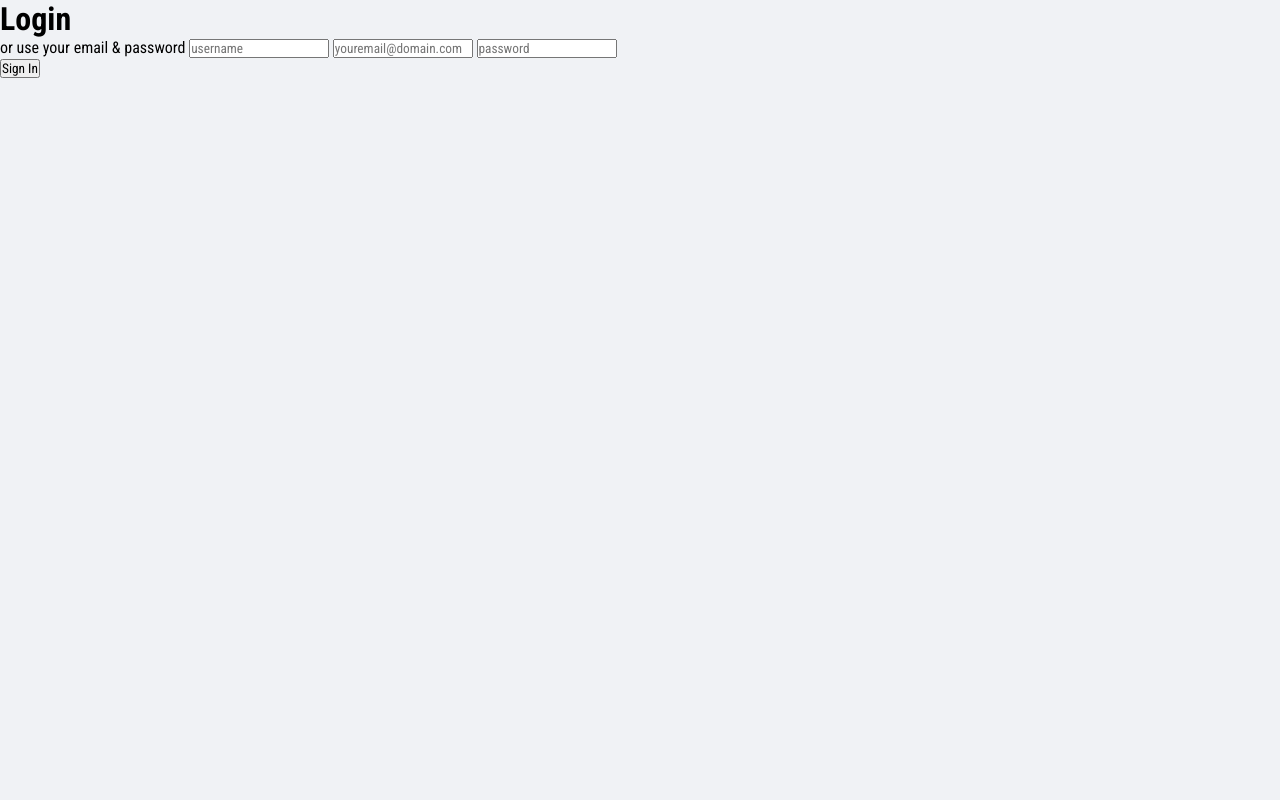
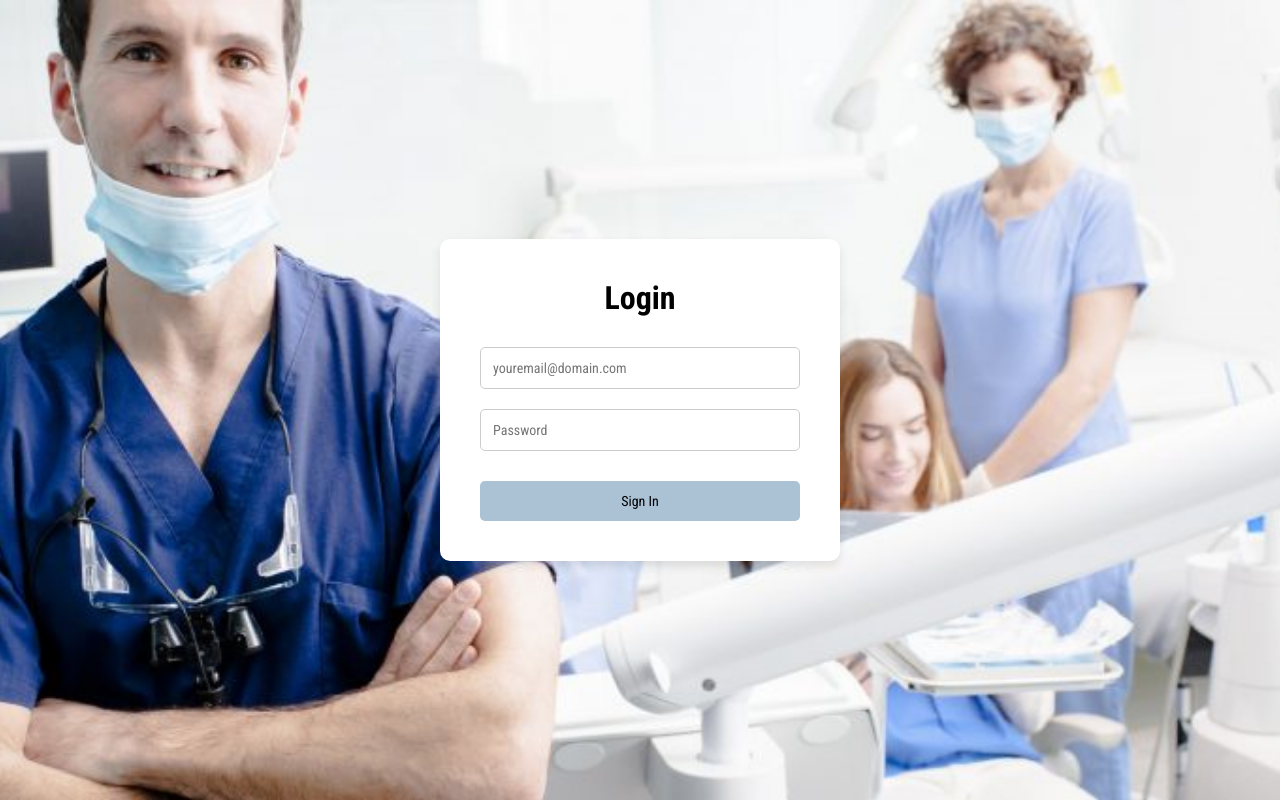
Before and after one commit to Daax06/SmileSync, a PHP site: page /login.php in a window 1280 px wide. Run offline with PHP 8.4, Linux system fonts and the light colour scheme.

Commit message:
updated login

```diff
--- a/login.php
+++ b/login.php
@@ -17,11 +17,13 @@ if ($_SERVER["REQUEST_METHOD"] == "POST") {
     if (!filter_var($email, FILTER_VALIDATE_EMAIL)) {
         echo "Invalid email format";
     } else {
-        $login_query = "SELECT * FROM PatientAccount WHERE Email = '$email' AND Password = '$password'";
-        $result = $conn->query($login_query);
+        $login_query = "SELECT * FROM PatientAccount WHERE Email = ? AND Password = ?";
+        $stmt = $conn->prepare($login_query);
+        $stmt->bind_param("ss", $email, $password);
+        $stmt->execute();
+        $result = $stmt->get_result();
 
         if ($result->num_rows > 0) {
-            echo "Login successful";
             header('Location: patient_form.php');
             exit;
         } else {
@@ -52,109 +54,82 @@ body {
             display: flex;
             justify-content: center;
             align-items: center;
-    height: 500px;
+            height: 100vh;
             margin: 0;
+            background-image: url('dentist_background.jpg');
+            background-repeat: no-repeat;
+            background-size: cover;
+            background-position: center;
         }
 
-header {
-    color: #333;
-
+        .container {
+            background-color: transparent;
+            position: relative;
+            overflow: hidden;
+            width: 100%;
+            max-width: 768px;
+            min-height: 500px;
+            padding: 20px;
+            box-sizing: border-box;
         }
 
-.container{
-    background-color: white ;
-    border-radius: 30px;
-    box-shadow: 0 5px 10px rgba(0,0,0.35);
-    position: relative;
-    overflow: hidden;
-    width: 768px;
-    max-width: 100%;
-    min-height: 500px;
+        .form-container {
+            position: absolute;
+            top: 50%;
+            left: 50%;
+            transform: translate(-50%, -50%);
+            width: 100%;
+            max-width: 400px;
+            background-color: white;
+            border-radius: 10px;
+            box-shadow: 0 5px 10px rgba(0,0,0,0.1);
+            padding: 40px;
+            box-sizing: border-box;
         }
 
-.container p{
-    font-size: 14px;
-    line-height: 20px;
-    letter-spacing: 0.3px;
-    margin: 20px 0;
+        .form-container h1 {
+            margin-bottom: 20px;
+            text-align: center;
         }
 
-.container span{
-    font-size: 12px;
+        .form-container form {
+            display: flex;
+            flex-direction: column;
         }
 
-.container a{
-    color: #333;
-    font-size: 13px;
-    text-decoration: none;
-    margin: 15px;
-}
-
-.container button{
-    background-color: #abc1d4;
-    color: black;
-    font-size: 12px;
-    padding: 10px 45px;
-    border: 1px solid transparent;
-    border-radius: 8px;
-    font-weight: 600;
-    letter-spacing: 0.5px;
-    text-transform: uppercase;
-    margin-top: 10px;
-    cursor: pointer;
-}
-
-.container button.hidden{
-    background-color: transparent !important;
-    border-color: #fff;
-}
-
-.container form{
-    background-color: #fff;
-    display: flex;
-    align-items: center;
-    justify-content: center;
-    flex-direction: column;
-    padding: 0 40px;
-    height: 100%;
-}
-
-.container input{
-    background-color: #eee;
-    border: none;
-    margin: 8px 0;
-    padding: 10px 15px;
-    font-size: 13px;
-    border-radius: 8px;
-    width: 100%;
+        .form-container input {
+            margin: 10px 0;
+            padding: 12px;
+            font-size: 14px;
+            border: 1px solid #ccc;
+            border-radius: 5px;
             outline: none;
         }
 
-.form-container{
-    position: absolute;
-    top: 0;
-    height: 600px;
-    transition: all 0.6s ease-in-out;
-}
-
-.sign-in{
-    left: 0;
-    width: 50%;
-    z-index: 2;
+        .form-container button {
+            margin-top: 20px;
+            padding: 12px;
+            font-size: 14px;
+            background-color: #abc1d4;
+            color: black;
+            border: none;
+            border-radius: 5px;
+            cursor: pointer;
+            outline: none;
         }
     </style>
     <title>Login Page</title>
 </head>
 <body>
-            <div class="form-container sign-in">
-                <form>
+    <div class="container">
+        <div class="form-container">
+            <form method="post">
                 <h1>Login</h1>
-                    <span> or use your email & password</span>
-                    <input type="text" placeholder="username"/>
-                    <input type="text" placeholder="youremail@domain.com"/>
-                    <input type="text" placeholder="password"/>
-                    <button>Sign In</button>
+                <input type="email" name="email" placeholder="youremail@domain.com" required>
+                <input type="password" name="password" placeholder="Password" required>
+                <button type="submit">Sign In</button>
             </form>
+        </div>
     </div>
 </body>
 </html>
```
Lines whose indentation alone changed are shown as unchanged.
